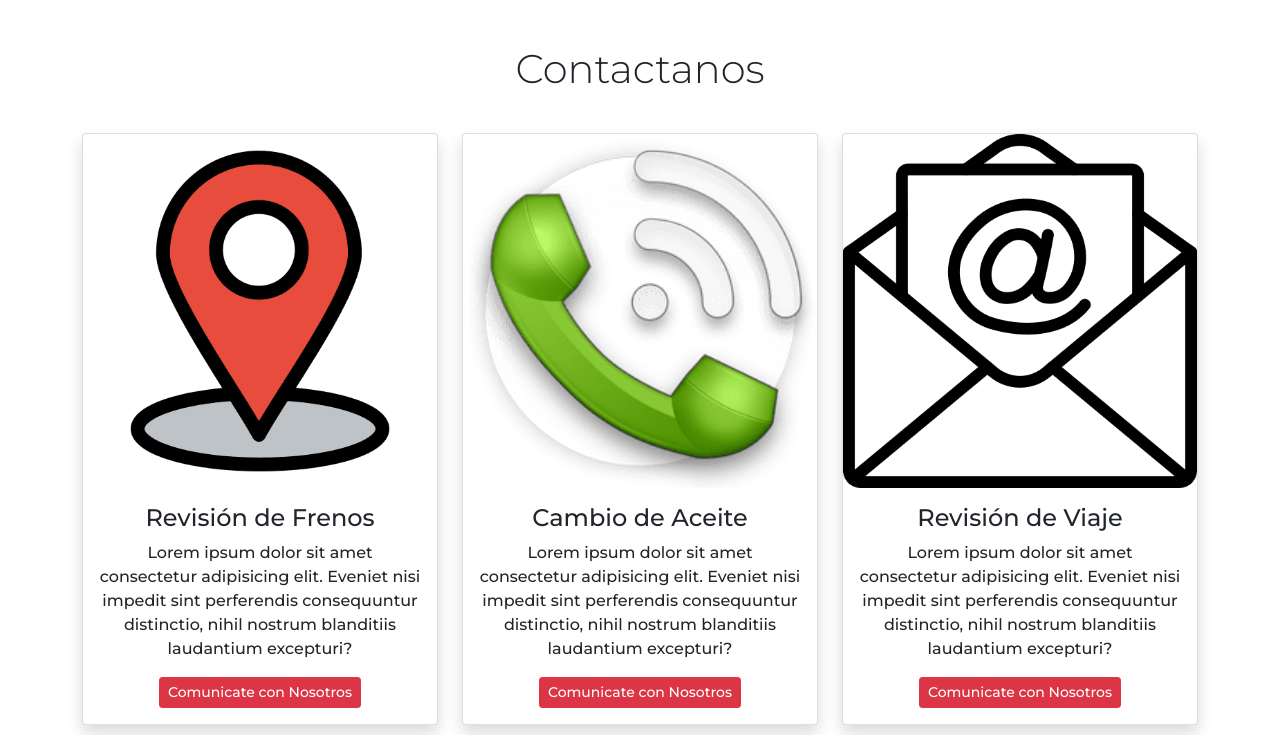
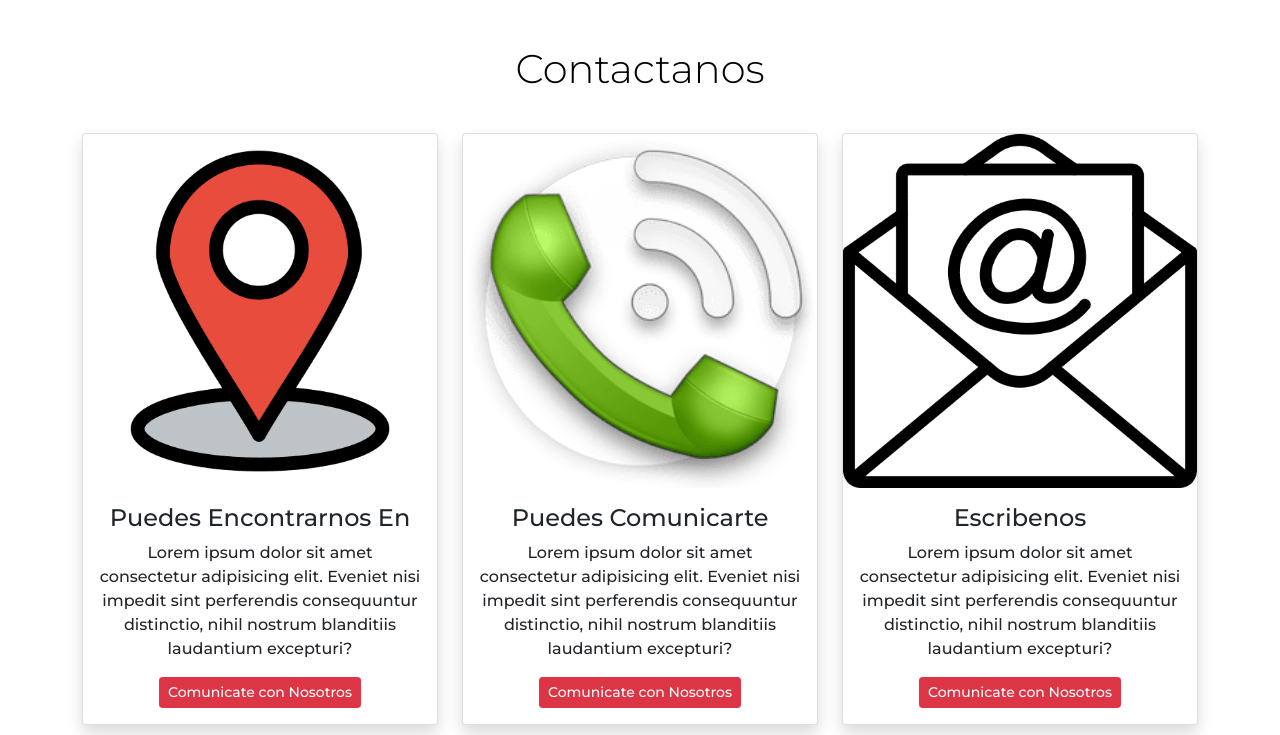
Before and after one commit to piparo2022/DESAFIO-CON-BS, a website: page registro.html in a window 1280 px wide. Shown: the part 65-800 px from the top of the page. Drawn offline with nearby package versions, Linux system fonts and the light colour scheme.

Commit message:
se mejora la pagina registro

```diff
--- a/registro.html
+++ b/registro.html
@@ -85,13 +85,13 @@
       </header>
       <!----------------MAIN------------------------------------------------>
       <div class="container text-center mt-5">
-         <h3 class="display-6">Contactanos</h3>
+         <h3 class="display-6" id="titel1">Contactanos</h3>
          <div class="row mt-4">
             <div class="col-sm-12 col-md-4 col-lg-4 py-3">
                <div class="card shadow">
                   <img src="/imagenes2/ubicacion.png" class="card-img-top" id="imR" alt="" />
                   <div class="card-body" id="Main1">
-                     <h4>Revisión de Frenos</h4>
+                     <h4>Puedes Encontrarnos En</h4>
                      <p class="text-mute">
                         Lorem ipsum dolor sit amet consectetur adipisicing elit. Eveniet nisi
                         impedit sint perferendis consequuntur distinctio, nihil nostrum blanditiis
@@ -107,7 +107,7 @@
                <div class="card shadow">
                   <img src="/imagenes2/telefono.png" class="card-img-top" id="imR" alt="" />
                   <div class="card-body" id="Main1">
-                     <h4>Cambio de Aceite</h4>
+                     <h4>Puedes Comunicarte</h4>
                      <p class="text-mute">
                         Lorem ipsum dolor sit amet consectetur adipisicing elit. Eveniet nisi
                         impedit sint perferendis consequuntur distinctio, nihil nostrum blanditiis
@@ -123,7 +123,7 @@
                <div class="card shadow">
                   <img src="/imagenes2/correo.png" class="card-img-top" id="imR" alt="" />
                   <div class="card-body" id="Main1">
-                     <h4>Revisión de Viaje</h4>
+                     <h4>Escribenos</h4>
                      <p class="text-mute">
                         Lorem ipsum dolor sit amet consectetur adipisicing elit. Eveniet nisi
                         impedit sint perferendis consequuntur distinctio, nihil nostrum blanditiis
--- a/scss/style.scss
+++ b/scss/style.scss
@@ -144,3 +144,11 @@ p {
 #imR {
    z-index: 2;
 }
+.display-6 {
+   color: black;
+   transition: color 1s;
+   cursor: pointer;
+}
+.display-6:hover {
+   color: rgb(75, 75, 129);
+}
```
Also changed, not shown: css/style.css, 1 other file.
